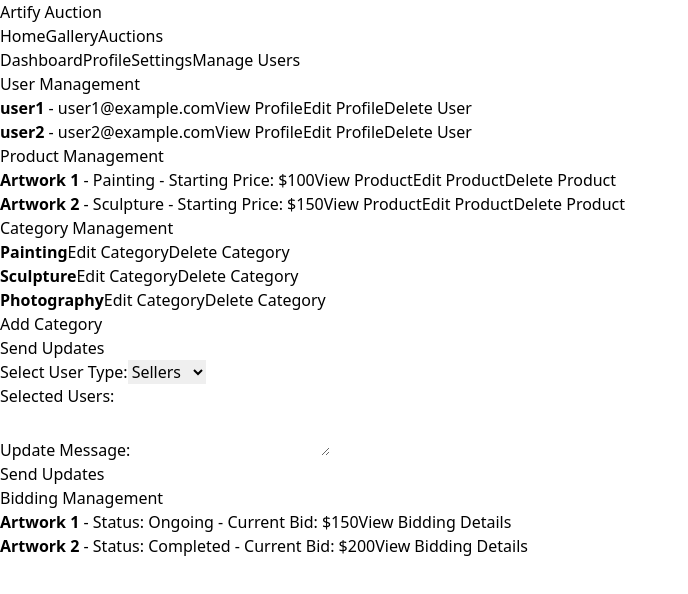
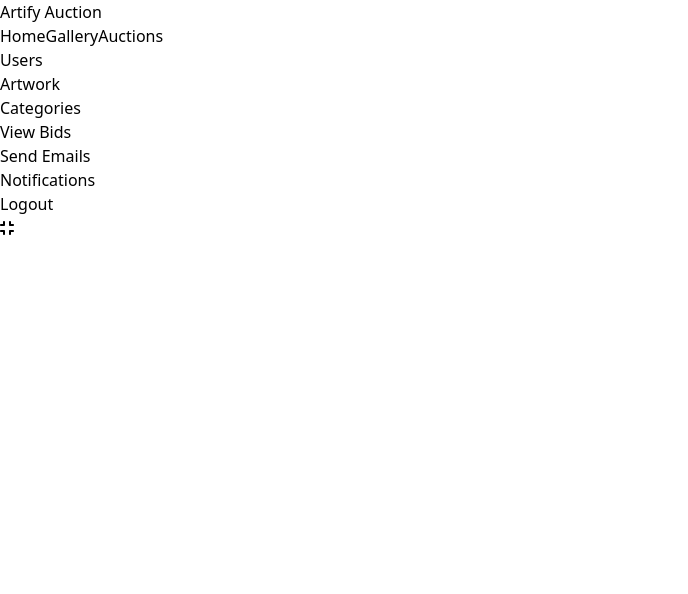
Before and after one commit to GordonGichini/Artify-Frontend, a React (Create React App) app in the folder art-auction-frontend/: page /dashboard/admin in a window 1280 px wide. Shown: the top 594 px of the page, without its empty margins (0-688 px from the left). Built offline with nearby package versions, Linux system fonts and the light colour scheme.

Commit message:
sidebar updates

```diff
--- a/art-auction-frontend/package.json
+++ b/art-auction-frontend/package.json
@@ -3,6 +3,9 @@
   "version": "0.1.0",
   "private": true,
   "dependencies": {
+    "@fortawesome/fontawesome-svg-core": "^6.5.1",
+    "@fortawesome/free-solid-svg-icons": "^6.5.1",
+    "@fortawesome/react-fontawesome": "^0.2.0",
     "@reduxjs/toolkit": "^2.0.1",
     "@stripe/react-stripe-js": "^2.4.0",
     "@stripe/stripe-js": "^2.3.0",
--- a/art-auction-frontend/src/App.tsx
+++ b/art-auction-frontend/src/App.tsx
@@ -11,6 +11,15 @@ import CategoryManagement from './components/dashboard/Admin/CategoryManagement'
 import ProductManagement from './components/dashboard/Admin/ProductManagement';
 import SendUpdates from './components/dashboard/Admin/SendUpdates';
 import BidderDashboard from './components/dashboard/BidderDashboard';
+import BidOnProduct from './components/dashboard/Bidder/BidOnProduct';
+import BuyPackage from './components/dashboard/Bidder/BuyPackage';
+import ModifyBiddingPrice from './components/dashboard/Bidder/ModifyBiddingPrice';
+import ProductDetails from './components/dashboard/Bidder/ProductDetails';
+import SearchItems
+
+
+
+from './components/dashboard/Bidder/SearchItems';
 import SellerDashboard from './components/dashboard/SellerDashboard';
 import './App.css';
 
@@ -32,8 +41,23 @@ const App: React.FC = () => {
         <Route path="/login" Component={Login} />
         <Route path="/register" Component={Register} />
         <Route path="/dashboard/admin" Component={AdminDashboard} />
+        <Route path="/dashboard/admin/manage/users" Component={UserManagement} />
+        <Route path="/dashboard/admin/manage/artwork" Component={ProductManagement} />
+        <Route path="/dashboard/admin/manage/categories" Component={CategoryManagement} />
+        <Route path="/dashboard/admin/view-bids" Component={BiddingManagement} />
+        <Route path="/dashboard/admin/send-emails" Component={SendUpdates} />
+        <Route path="/dashboard/admin/notifications" Component={CategoryManagement} />
         <Route path="/dashboard/bidder" Component={BidderDashboard} />
-        <Route path="/dashboard/seller" Component={SellerDashboard} />
+        <Route path="/dashboard/bidder/my-bids" Component={BidderDashboard} />
+        <Route path="/dashboard/bidder/my-wins" Component={BidderDashboard} />
+        <Route path="/dashboard/bidder/my-orders" Component={BidderDashboard} />
+        <Route path="/dashboard/bidder/notifications" Component={BidderDashboard} />
+        <Route path="/dashboard/seller/add-artwork" Component={SellerDashboard} />
+        <Route path="/dashboard/seller/my-artwork" Component={SellerDashboard} />
+        <Route path="/dashboard/seller/closed-bids" Component={SellerDashboard} />
+        <Route path="/dashboard/seller/bids" Component={SellerDashboard} />
+        <Route path="/dashboard/seller/my-wallet" Component={SellerDashboard} />
+        <Route path="/dashboard/seller/notifications" Component={SellerDashboard} />
         <Route Component={NotFound} />
       </Routes>
     </Router>
--- a/art-auction-frontend/src/components/common/Sidebar.tsx
+++ b/art-auction-frontend/src/components/common/Sidebar.tsx
@@ -1,42 +1,127 @@
-// Sidebar.tsx
-import React from 'react';
+import React, { useState } from 'react';
 import { Link } from 'react-router-dom';
+import { FontAwesomeIcon } from '@fortawesome/react-fontawesome';
 
 interface SidebarProps {
   persona: 'admin' | 'seller' | 'bidder';
 }
 
 const Sidebar: React.FC<SidebarProps> = ({ persona }) => {
+  const [isCollapsed, setCollapsed] = useState(false);
+
+    const getSidebarLinks = () => {
+      switch (persona) {
+        case 'admin':
           return (
-    <div className="bg-gray-800 text-white h-screen w-48 flex flex-col items-center">
-      {/* Common Sidebar Items */}
-      <Link to={`/${persona}/dashboard`} className="py-4 text-xl font-bold">
-        Dashboard
+            <>
+              <li>
+                <Link to="/dashboard/admin/manage/users">Users</Link>
+              </li>
+              <li>
+                <Link to="/dashboard/admin/manage/artwork">Artwork</Link>
+              </li>
+              <li>
+                <Link to="/dashboard/admin/manage/categories">Categories</Link>
+              </li>
+              <li>
+                <Link to="/dashboard/admin/view-bids">View Bids</Link>
+              </li>
+              <li>
+                <Link to="/dashboard/admin/send-emails">Send Emails</Link>
+              </li>
+              <li>
+                <Link to="/dashboard/admin/notifications">Notifications</Link>
+              </li>
+              <li>
+                <Link to="/logout">Logout</Link>
+              </li>
+            </>
+          );
+
+        case 'seller':
+          return (
+            <>
+              <li>
+                <Link to="/dashboard/seller/add-artwork">Add Artwork</Link>
+              </li>
+              <li>
+                <Link to="/dashboard/seller/my-artwork">My Artwork</Link>
+              </li>
+              <li>
+                <Link to="/dashboard/seller/closed-bids">Closed Bids</Link>
+              </li>
+              <li>
+                <Link to="/dashboard/seller/bids">Bids</Link>
+              </li>
+              <li>
+                <Link to="/dashboard/seller/my-wallet">My Wallet</Link>
+              </li>
+              <li>
+                <Link to="/dashboard/seller/notifications">Notifications</Link>
+              </li>
+              <li>
+                <Link to="/logout">Logout</Link>
+              </li>
+            </>
+          );
+
+        case 'bidder':
+          return (
+            <>
+              <li>
+                <Link to="/dashboard/bidder/my-bids">My Bids</Link>
+              </li>
+              <li>
+                <Link to="/dashboard/bidder/my-wins">My Wins</Link>
+              </li>
+              <li>
+                <Link to="/dashboard/bidder/my-orders">My Orders</Link>
+              </li>
+              <li>
+                <Link to="/dashboard/bidder/notifications">Notifications</Link>
+              </li>
+              <li>
+                <Link to="/logout">Logout</Link>
+              </li>
+            </>
+          );
+
+        default:
+          return null;
+      }
+    };
+
+    return (
+      <nav className={`bg-yellow-500 text-black ${isCollapsed ? 'w-16' : 'w-64'} p-4 h-screen fixed transition-all duration-300`}>
+        {isCollapsed ? (
+          <ul className="flex flex-col items-center">
+            {/* Icons repping nav links when collapsed */}
+            <li>
+            <Link to="/dashboard/admin/manage/users">
+              <FontAwesomeIcon icon={['fas', 'users']} />
             </Link>
-      <Link to={`/${persona}/profile`} className="py-4">
-        Profile
+            </li>
+            <li>
+            <Link to="/dashboard/admin/manage/artwork">
+              <FontAwesomeIcon icon={['fas', 'paint-brush']} />
             </Link>
-      <Link to={`/${persona}/settings`} className="py-4">
-        Settings
-      </Link>
+          </li>
+          {/* ... (add icons for other nav links) */}
+          </ul>
+        ) : (
 
-      {/* Persona-Specific Sidebar Items */}
-      {persona === 'admin' && (
-        <Link to={`/${persona}/manage-users`} className="py-4">
-          Manage Users
-        </Link>
+        <ul>
+          {getSidebarLinks()}
+        </ul>
         )}
-      {persona === 'seller' && (
-        <Link to={`/${persona}/upload-artwork`} className="py-4">
-          Upload Artwork
-        </Link>
+        <button className="mt-4 bg-white p-2 rounded-md" onClick={() => setCollapsed(!isCollapsed)}>
+          {isCollapsed ? (
+            <FontAwesomeIcon icon={['fas', 'expand']} />
+          ) : (
+            <FontAwesomeIcon icon={['fas', 'compress']} />
           )}
-      {persona === 'bidder' && (
-        <Link to={`/${persona}/bid-history`} className="py-4">
-          Bid History
-        </Link>
-      )}
-    </div>
+        </button>
+      </nav>
     );
   };
 
--- a/art-auction-frontend/src/components/dashboard/AdminDashboard.tsx
+++ b/art-auction-frontend/src/components/dashboard/AdminDashboard.tsx
@@ -2,24 +2,17 @@
 import React from 'react';
 
 import Sidebar from '../common/Sidebar';
-import UserManagement from './Admin/UserManagement';
-import ProductManagement from './Admin/ProductManagement';
-import CategoryManagement from './Admin/CategoryManagement';
-import SendUpdates from './Admin/SendUpdates';
-import BiddingManagement from './Admin/BiddingManagement';
+
 
 const AdminDashboard: React.FC = () => {
   return (
 
       <div className="flex">
         <Sidebar persona="admin" />
-        <div className="flex-1">
-        <UserManagement />
-        <ProductManagement />
-        <CategoryManagement />
-        <SendUpdates />
-        <BiddingManagement />
+        <div className="flex-1 mx-auto p-8 max-w-screen-lg">
+          {/* Admin content */}
         </div>
+
       </div>
 
   );
--- a/art-auction-frontend/src/components/dashboard/BidderDashboard.tsx
+++ b/art-auction-frontend/src/components/dashboard/BidderDashboard.tsx
@@ -1,9 +1,17 @@
 import React from 'react';
-//import Sidebar from '../common/Sidebar';
+import Sidebar from '../common/Sidebar';
+
 
 const BidderDashboard: React.FC = () => {
   return (
-    <div></div>
+    <div className="flex">
+      <Sidebar persona="bidder" />
+      <div className="flex-1 mx-auto p-8 max-w-screen-lg">
+       {/* Bidder content */}
+
+      </div>
+
+    </div>
 
 
   );
--- a/art-auction-frontend/src/components/dashboard/SellerDashboard.tsx
+++ b/art-auction-frontend/src/components/dashboard/SellerDashboard.tsx
@@ -19,7 +19,7 @@ const SellerDashboard: React.FC = () => {
 
 
   return (
-    <div>
+    <div className="mx-auto p-8 max-w-screen-lg">
       <h2>Seller Dashboard</h2>
       <div className="flex">
         <Sidebar persona="seller" />
--- a/art-auction-frontend/src/index.tsx
+++ b/art-auction-frontend/src/index.tsx
@@ -1,8 +1,15 @@
 import React from 'react';
+import { library } from '@fortawesome/fontawesome-svg-core';
+import { fas } from '@fortawesome/free-solid-svg-icons';
+import '@fortawesome/fontawesome-svg-core/styles.css';
 import ReactDOM from 'react-dom/client';
 import './index.css';
+
 import App from './App';
 import reportWebVitals from './reportWebVitals';
+
+
+library.add(fas);
 
 const root = ReactDOM.createRoot(
   document.getElementById('root') as HTMLElement
```
Also changed, not shown: 1 other file (tests, documents, lock files or other folders). Lines whose indentation alone changed are shown as unchanged.
